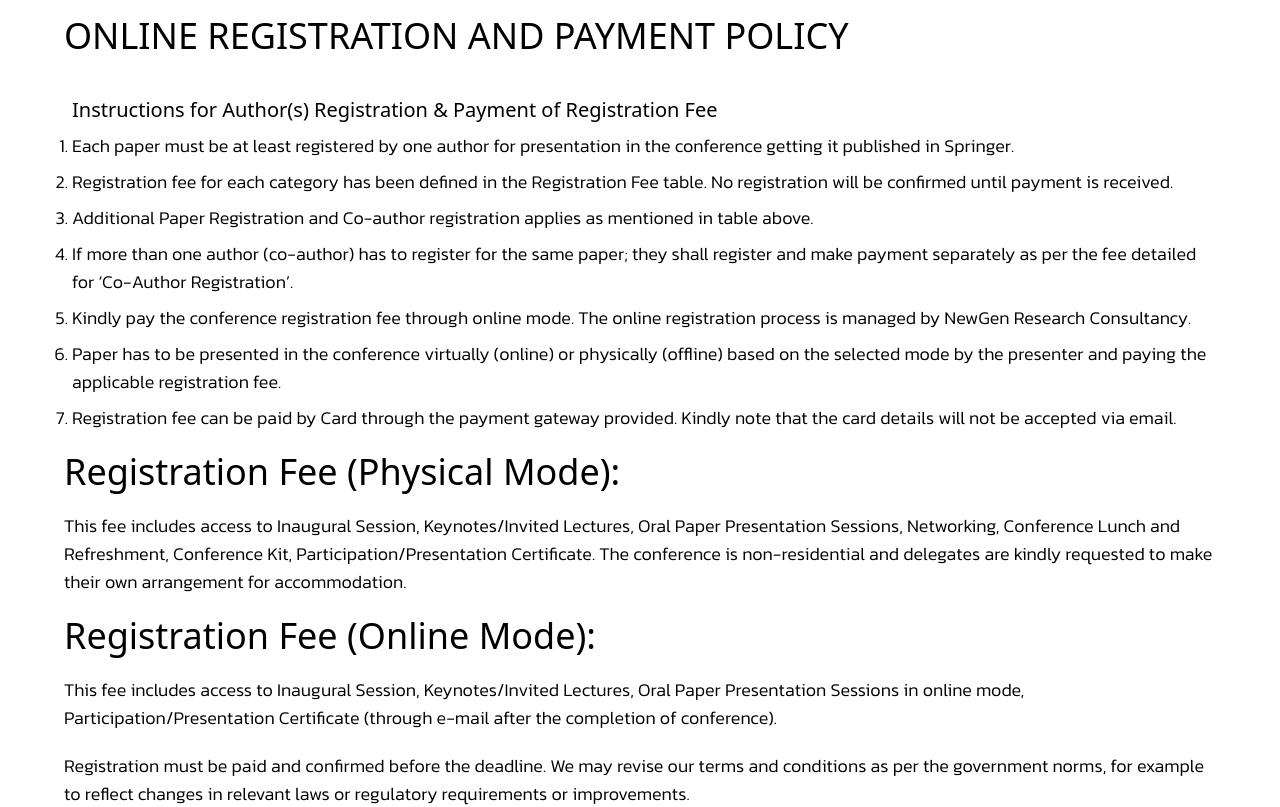
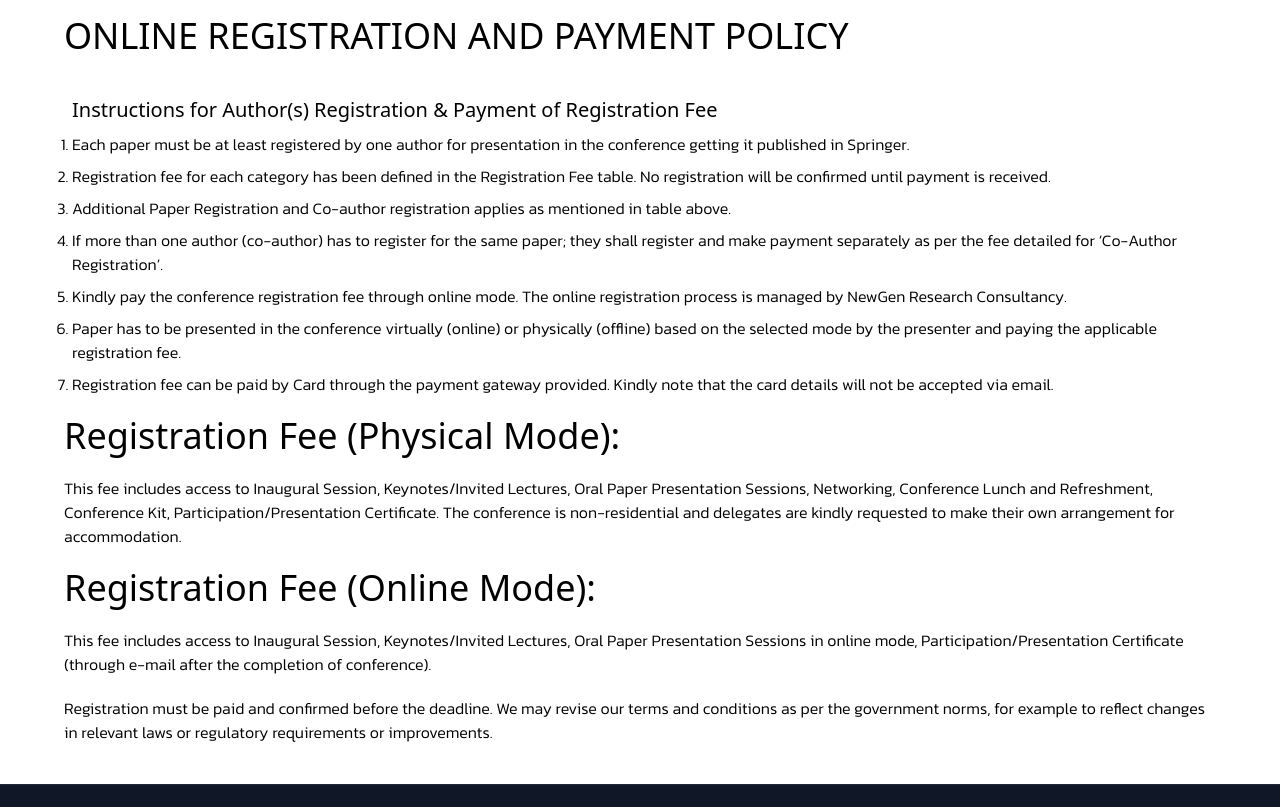
Before and after one commit to harsh749005/NewGen, a React (Vite) app: page /paymentPolicy in a window 1280 px wide. Shown: the part 661-1468 px from the top of the page. Built offline with nearby package versions, Linux system fonts and the light colour scheme.

Commit message:
text size changed

```diff
--- a/src/pages/Policy/PaymentPolicy.jsx
+++ b/src/pages/Policy/PaymentPolicy.jsx
@@ -33,7 +33,7 @@ const PaymentPolicy = () => {
                 Instructions for Author(s) Registration & Payment of
                 Registration Fee
               </p>
-              <ul className=" list-decimal font-['Kanit',serif] text-lg font-light flex flex-col gap-2 mt-2">
+              <ul className=" list-decimal font-['Kanit',serif] text-md font-light flex flex-col gap-2 mt-2">
                 <li>
                   Each paper must be at least registered by one author for
                   presentation in the conference getting it published in
@@ -74,7 +74,7 @@ const PaymentPolicy = () => {
               <h1 className="font-medium text-4xl">
                 Registration Fee (Physical Mode):
               </h1>
-              <p className=" list-decimal font-['Kanit',serif] text-lg font-light mt-5">
+              <p className=" list-decimal font-['Kanit',serif] text-md font-light mt-5">
                 This fee includes access to Inaugural Session, Keynotes/Invited
                 Lectures, Oral Paper Presentation Sessions, Networking,
                 Conference Lunch and Refreshment, Conference Kit,
@@ -87,13 +87,13 @@ const PaymentPolicy = () => {
               <h1 className="font-medium text-4xl">
                 Registration Fee (Online Mode):
               </h1>
-              <p className=" list-decimal font-['Kanit',serif] text-lg font-light mt-5">
+              <p className=" list-decimal font-['Kanit',serif] text-md font-light mt-5">
                 This fee includes access to Inaugural Session, Keynotes/Invited
                 Lectures, Oral Paper Presentation Sessions in online mode,
                 Participation/Presentation Certificate (through e-mail after the
                 completion of conference).{" "}
               </p>
-              <p className=" list-decimal font-['Kanit',serif] text-lg font-light mt-5">
+              <p className=" list-decimal font-['Kanit',serif] text-md font-light mt-5">
                 Registration must be paid and confirmed before the deadline. We
                 may revise our terms and conditions as per the government norms,
                 for example to reflect changes in relevant laws or regulatory
--- a/src/pages/Policy/PrivacyToPolicy.jsx
+++ b/src/pages/Policy/PrivacyToPolicy.jsx
@@ -33,7 +33,7 @@ const PrivacyToPolicy = () => {
               provide us while participating in our conferences/events and
               campaigns.
             </p>
-            <ul className=" list-disc font-['Kanit',serif] text-lg font-light flex flex-col gap-2 mt-2">
+            <ul className=" list-disc font-['Kanit',serif] text-md font-light flex flex-col gap-2 mt-2">
               <li>
                 We process your personal information when it is necessary for
                 the purposes of a legitimate interest pursued by us or a third
--- a/src/pages/Policy/PublicationPolicy.jsx
+++ b/src/pages/Policy/PublicationPolicy.jsx
@@ -26,19 +26,19 @@ const PublicationPolicy = () => {
         <div className="mt-10 w-[90%] m-auto">
           <h1 className="font-medium text-4xl ">Publication Policy</h1>
           <div className="mt-10 flex flex-col gap-5 px-2">
-            <p className="font-['Kanit',serif] text-lg font-light">
+            <p className="font-['Kanit',serif] text-md font-light">
               Publication of papers is solely dependent upon the author’s
               response to queries and proofreading during the production stage.
               Publishers or Conference Organizers can decline to publish the
               conference paper that does not meet their quality standards.
             </p>
-            <p className="font-['Kanit',serif] text-lg font-light">
+            <p className="font-['Kanit',serif] text-md font-light">
               We do not claim or guarantee that any papers will be indexed in
               any database. Indexing services evaluate conference papers and
               independently determine what they will index. The procedures for
               the same are dynamic and are liable to change from time-to-time.
             </p>
-            <p className="font-['Kanit',serif] text-lg font-light">
+            <p className="font-['Kanit',serif] text-md font-light">
               The publication time for the papers received is not fixed. It may
               take up to 6-9 months from the date of completion of the
               conference or even more for further processing. The same can also
--- a/src/pages/Policy/Refund.jsx
+++ b/src/pages/Policy/Refund.jsx
@@ -27,7 +27,7 @@ const Refund = () => {
       <div className="mt-10 w-[90%] m-auto">
         <h1 className='font-medium text-4xl '>Refund Policy</h1>
         <p className="mt-10 px-2">
-          <ul className=" list-decimal font-['Kanit',serif] text-lg font-light flex flex-col gap-2">
+          <ul className=" list-decimal font-['Kanit',serif] text-md font-light flex flex-col gap-2">
             <li>
               In case of any additional or error payments made by the
               candidate, refunds could be processed in not less than ten
--- a/src/pages/Policy/Termsconditions.jsx
+++ b/src/pages/Policy/Termsconditions.jsx
@@ -26,7 +26,7 @@ const Termsconditions = () => {
         <div className="mt-10 w-[90%] m-auto">
           <h1 className="font-medium text-4xl ">Terms & Conditions</h1>
           <p className="mt-10 flex flex-col gap-5 px-2">
-            <p className=" list-decimal font-['Kanit',serif] text-xl font-light ">
+            <p className=" list-decimal font-['Kanit',serif] text-lg font-light ">
               The Terms & Conditions between NewGen Research Consultancy and any
               of the entities completing a booking request during joining to any
               of our international conferences. The following Terms & Conditions
@@ -35,7 +35,7 @@ const Termsconditions = () => {
               Acknowledging the Terms & Conditions signifies the acceptance of
               all the Terms & Conditions mentioned underneath :
             </p>
-            <ul className=" list-decimal font-['Kanit',serif] text-lg font-light flex flex-col gap-2">
+            <ul className=" list-decimal font-['Kanit',serif] text-md font-light flex flex-col gap-2">
               <li>
                 The international event or conference is organized and managed
                 by the firm NewGen Research Consultancy. References to “us”
@@ -113,7 +113,7 @@ const Termsconditions = () => {
                 By attending the event you acknowledge and agree to the filming
                 and photography policies laid down by us. The policies framed
                 are as follows:
-                <ul className=" list-disc font-['Kanit',serif] text-lg font-light flex flex-col gap-2 mt-1">
+                <ul className=" list-disc font-['Kanit',serif] text-md font-light flex flex-col gap-2 mt-1">
                   <li>
                     We may use the photographs, videos and audio recordings in
                     any event related activities, promotions, advertisement and
```
